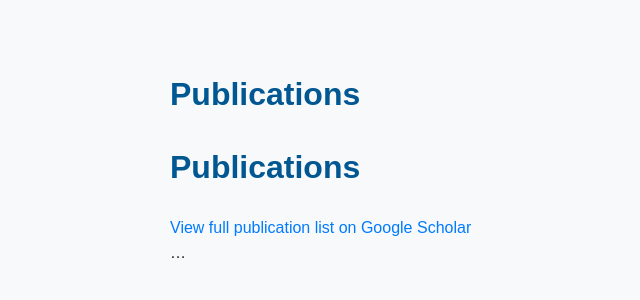
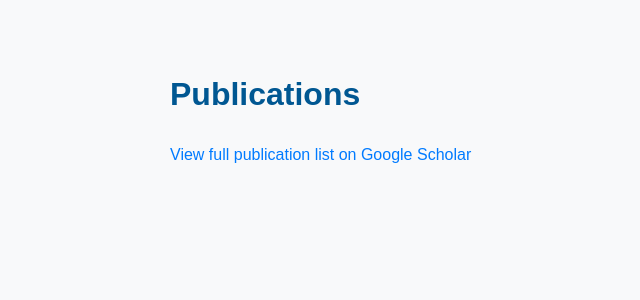
Before and after one commit to sm459-hub/samuelmarsan.github.io, a Jekyll site: the page built from publications.md, in a window 1280 px wide. Shown: the top 300 px of the page, without its empty margins (70-710 px from the left). Built offline with Jekyll 4.4.1, drawn with Linux system fonts in a browser that asks for light colours.

Commit message:
Update publications.md

```diff
--- a/publications.md
+++ b/publications.md
@@ -4,7 +4,5 @@ title: Publications
 permalink: /publications/
 ---
 
-# Publications
 
 [View full publication list on Google Scholar](https://scholar.google.com/citations?user=eGQIUA8AAAAJ&hl=en)
-...
```
